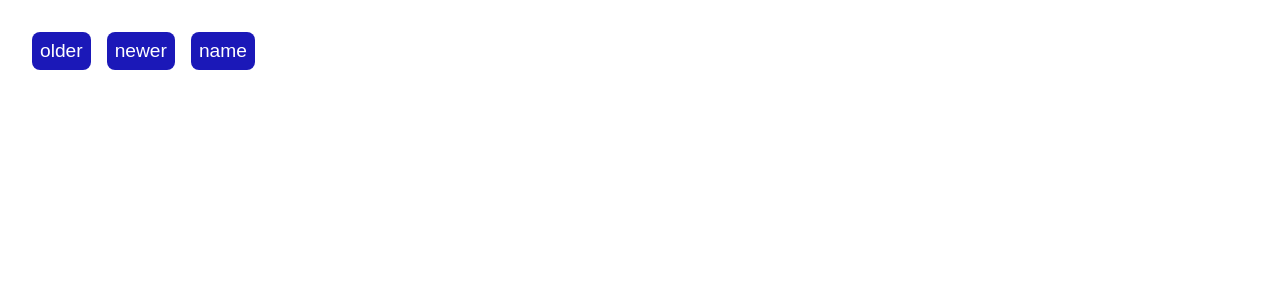
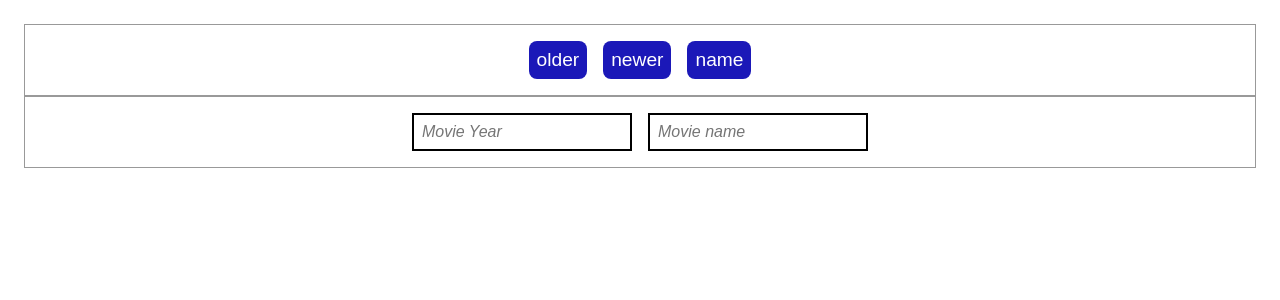
Before and after one commit to spursunity/vuex-example, a Vue app: page / in a window 1280 px wide. Shown: the top 300 px of the page. Built offline with nearby package versions, Linux system fonts and the light colour scheme.

Commit message:
add Input

```diff
--- a/src/components/Movies.vue
+++ b/src/components/Movies.vue
@@ -1,18 +1,26 @@
 <template>
   <div class="movies">
-    <Button :text="yearBtn.old" />
-    <Button :text="yearBtn.new" />
-    <Button :text="nameBtn" />
+    <div class="block">
+      <Button :text="yearBtn.old" />
+      <Button :text="yearBtn.new" />
+      <Button :text="nameBtn" />
+    </div>
+    <div class="block">
+      <Input :hint="placeholders.year" />
+      <Input :hint="placeholders.name" />
+    </div>
   </div>
 </template>
 
 <script>
 import Button from '../ui/Button.vue';
+import Input from '../ui/Input.vue';
 
 export default {
   name: 'Movies',
   components: {
-    Button
+    Button,
+    Input,
   },
   data() {
     return {
@@ -21,6 +29,10 @@ export default {
         new: 'newer',
       },
       nameBtn: 'name',
+      placeholders: {
+        year: 'Movie Year',
+        name: 'Movie name',
+      },
     };
   },
   computed: {},
@@ -33,4 +45,11 @@ export default {
   .movies {
     padding: 1rem;
   }
+
+  .block {
+    display: flex;
+    justify-content: center;
+    border: 1px solid #999;
+    padding: .5rem;
+  }
 </style>
--- /dev/null
+++ b/src/ui/Input.vue
@@ -0,0 +1,24 @@
+<template>
+  <input class="text-field" type="text" :placeholder="hint">
+</template>
+
+<script>
+export default {
+  name: 'Input',
+  props: {
+    hint: String
+  },
+}
+</script>
+
+<style scoped>
+  .text-field {
+    padding: .5rem;
+    outline: none;
+    border: 2px solid #000;
+    font-size: 1rem;
+    font-style: italic;
+    margin: .5rem;
+    width: 200px;
+  }
+</style>
```
